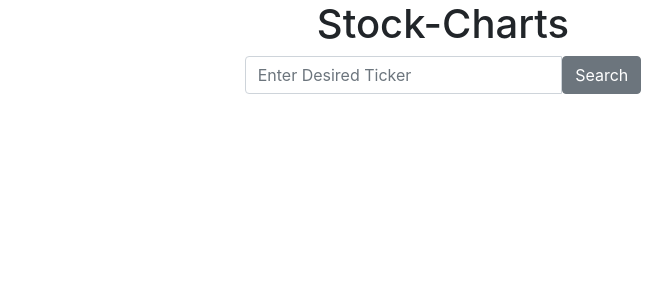
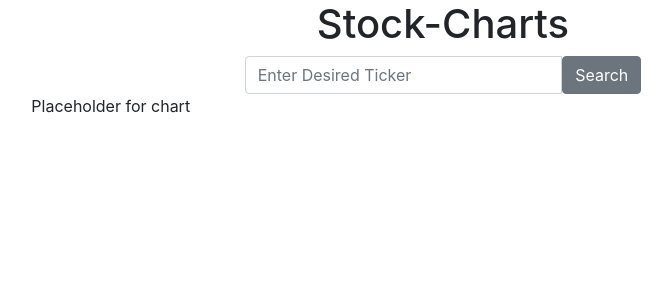
Before and after one commit to FritzTheDev/Stock-Charter, a React (Create React App) app: page / in a window 1280 px wide. Shown: the top 300 px of the page, without its empty margins (197-869 px from the left). Built offline with nearby package versions, Linux system fonts and the light colour scheme.

Commit message:
top-level layout progress

```diff
--- a/src/components/App.js
+++ b/src/components/App.js
@@ -11,6 +11,11 @@
             <SearchBar/>
           </div>
         </div>
+        <div className="row">
+          <div className="col-md-8 offset-md-2">
+            Placeholder for chart
+          </div>
+        </div>
       </div>
     );
   }
```
